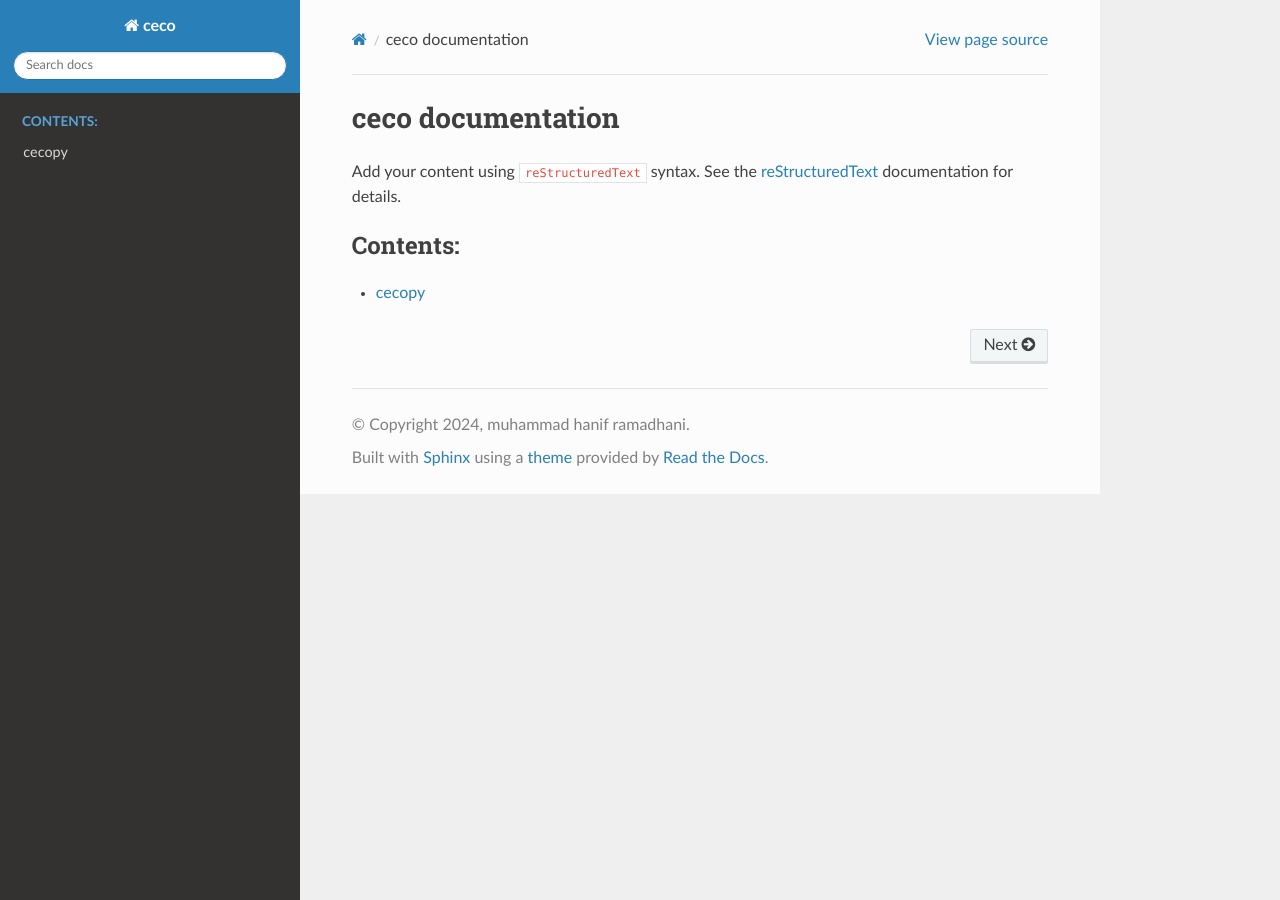
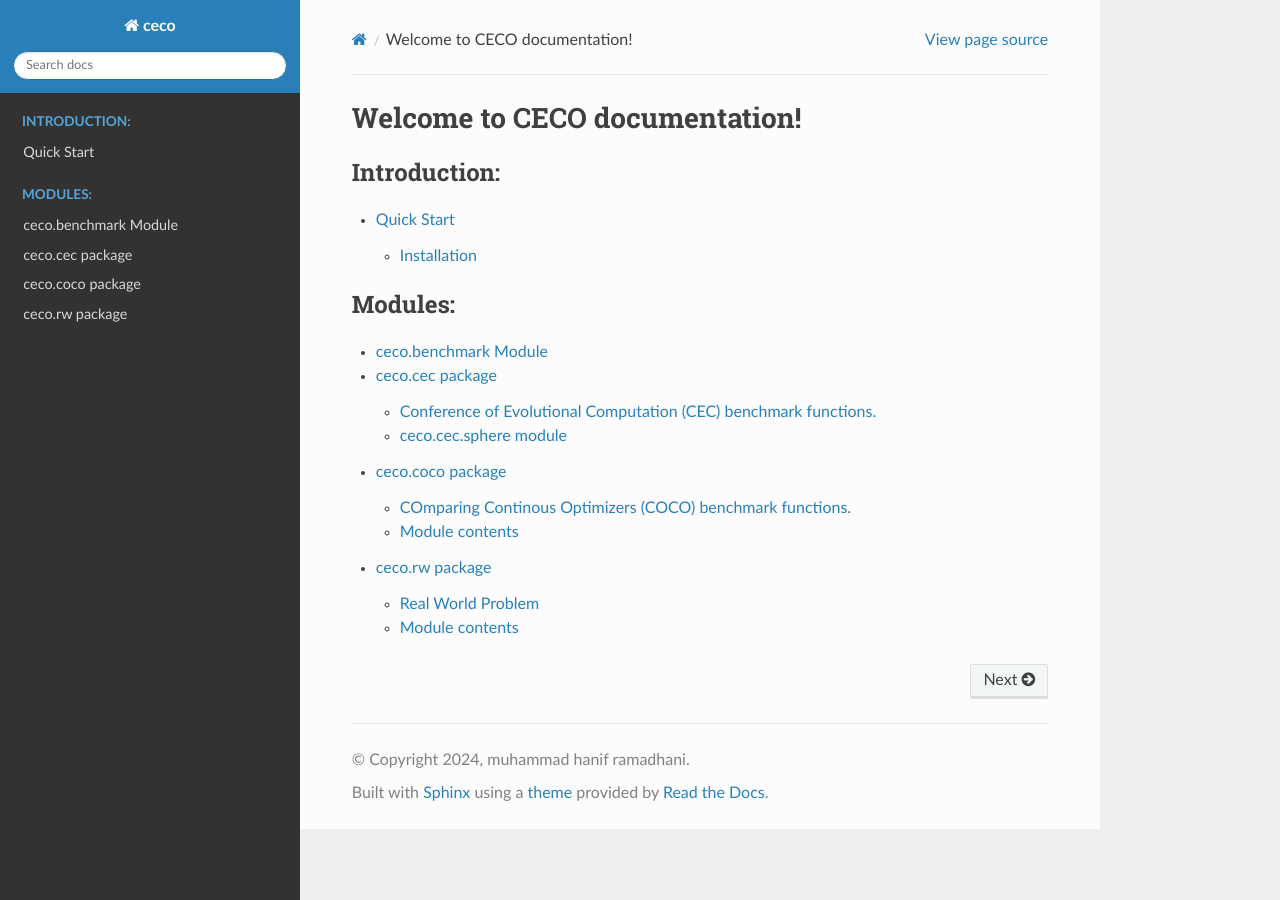
Before and after one commit to haniframadhani/cecopy, a Sphinx documentation site: the page built from docs/index.rst, in a window 1280 px wide. Built offline with Sphinx 7.4.7 and the Read the Docs theme 3.1.0, drawn with Linux system fonts in a browser that asks for light colours; pages that are not in the unit, such as notebooks, are missing from menus.

Commit message:
feat: add sphere function with unit tests and documentation

```diff
--- a/docs/conf.py
+++ b/docs/conf.py
@@ -18,7 +18,8 @@
 # -- General configuration ---------------------------------------------------
 # https://www.sphinx-doc.org/en/master/usage/configuration.html#general-configuration
 
-extensions = ["sphinx.ext.todo", "sphinx.ext.viewcode", "sphinx.ext.autodoc"]
+extensions = ["sphinx.ext.viewcode",
+              "sphinx.ext.autodoc", "sphinx.ext.napoleon"]
 
 templates_path = ['_templates']
 exclude_patterns = ['_build', 'Thumbs.db', '.DS_Store']
--- a/docs/index.rst
+++ b/docs/index.rst
@@ -3,16 +3,21 @@
    You can adapt this file completely to your liking, but it should at least
    contain the root `toctree` directive.
 
-ceco documentation
-==================
-
-Add your content using ``reStructuredText`` syntax. See the
-`reStructuredText <https://www.sphinx-doc.org/en/master/usage/restructuredtext/index.html>`_
-documentation for details.
+Welcome to CECO documentation!
+==============================
 
 
 .. toctree::
-   :maxdepth: 2
-   :caption: Contents:
+   :maxdepth: 4
+   :caption: Introduction:
 
-   modules
+   pages/quick_start
+
+.. toctree::
+   :maxdepth: 4
+   :caption: Modules:
+
+   pages/ceco.benchmark
+   pages/ceco.cec
+   pages/ceco.coco
+   pages/ceco.rw
--- a/docs/modules.rst
+++ /dev/null
@@ -1,7 +0,0 @@
-cecopy
-======
-
-.. toctree::
-   :maxdepth: 4
-
-   ceco
--- /dev/null
+++ b/docs/pages/ceco.benchmark.rst
@@ -0,0 +1,7 @@
+ceco.benchmark Module
+---------------------
+
+.. automodule:: ceco.benchmark
+   :members:
+   :undoc-members:
+   :show-inheritance:
--- /dev/null
+++ b/docs/pages/ceco.cec.rst
@@ -0,0 +1,12 @@
+ceco.cec package
+================
+
+Conference of Evolutional Computation (CEC) benchmark functions.
+----------------------------------------------------------------
+
+ceco.cec.sphere module
+----------------------
+.. automodule:: ceco.cec.sphere
+   :members:
+   :undoc-members:
+   :show-inheritance:
--- /dev/null
+++ b/docs/pages/ceco.coco.rst
@@ -0,0 +1,13 @@
+ceco.coco package
+=================
+
+COmparing Continous Optimizers (COCO) benchmark functions.
+----------------------------------------------------------
+
+Module contents
+---------------
+
+.. automodule:: ceco.coco
+   :members:
+   :undoc-members:
+   :show-inheritance:
--- /dev/null
+++ b/docs/pages/ceco.rw.rst
@@ -0,0 +1,13 @@
+ceco.rw package
+================
+
+Real World Problem
+------------------
+
+Module contents
+---------------
+
+.. automodule:: ceco.rw
+   :members:
+   :undoc-members:
+   :show-inheritance:
```
Also changed, not shown: docs/pages/quick_start.rst (added, +15 -0 lines), 5 other files.
